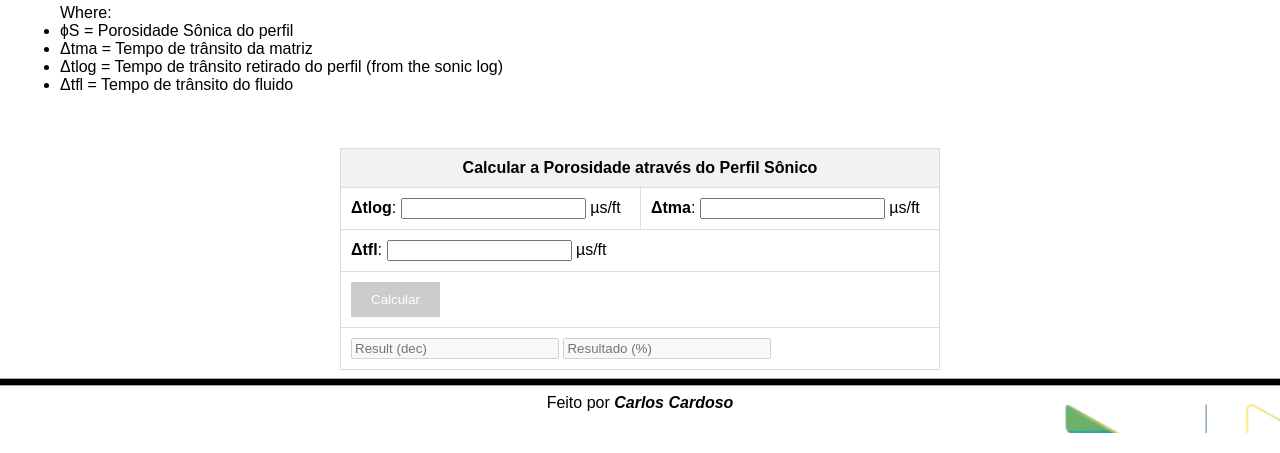
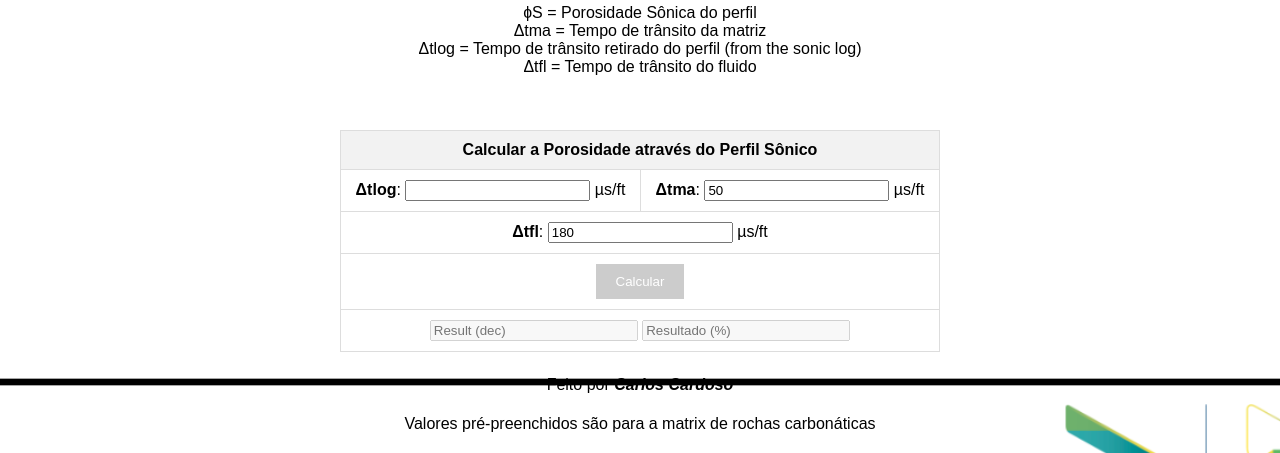
Before and after one commit to geofind/POR_SONICO, a plain HTML site: page index.html in a window 1280 px wide. Shown: the part 418-871 px from the top of the page. Drawn offline with Linux system fonts and the light colour scheme; some icons are missing.

Commit message:
index.html

```diff
--- a/index.html
+++ b/index.html
@@ -59,6 +59,7 @@
             background-repeat: no-repeat;
             background-attachment: fixed;
             color: #000;
+            text-align: center;
         }
         .table {
             width: 100%;
@@ -108,7 +109,7 @@
 
     <br>
 
-    <ul>Where:
+    <ul style="list-style-type: none; padding: 0;">
         <li>ɸS = Porosidade Sônica do perfil</li>
         <li>Δtma = Tempo de trânsito da matriz</li>
         <li>Δtlog = Tempo de trânsito retirado do perfil (from the sonic log)</li>
@@ -131,12 +132,12 @@
                                     class="rounded text-center border border-secondary" id="delta_t_log"
                                     autocomplete="off"> µs/ft </label></td>
                         <td colspan="2"><label for="delta_tma"><strong>Δtma</strong>: <input type="number" min="0"
-                                    class="rounded text-center border border-secondary" id="delta_tma"
+                                    value="50" class="rounded text-center border border-secondary" id="delta_tma"
                                     autocomplete="off"> µs/ft </label></td>
                     </tr>
                     <tr>
                         <td colspan="4"><label for="delta_tfl"><strong>Δtfl</strong>: <input type="number" min="0"
-                                    class="rounded text-center border border-secondary" id="delta_tfl"
+                                    value="180" class="rounded text-center border border-secondary" id="delta_tfl"
                                     autocomplete="off"> µs/ft </label></td>
                     </tr>
                     <tr>
@@ -168,5 +169,6 @@
         <a style="color: rgba(240, 240, 233, 0.586); font-size: 20px !important;"
         href="https://www.linkedin.com/in/carlos-eduardo-cardoso-60525323/"><i class="fa fa-linkedin-square"></i></a>
     </p>
+    <p class="footerNote">Valores pré-preenchidos são para a matrix de rochas carbonáticas</p>
 </body>
 </html>
```
